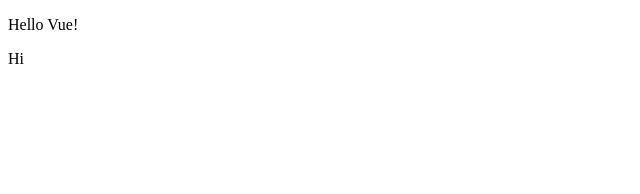
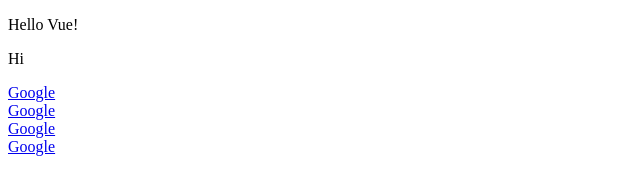
Before and after one commit to harutotanabe09/VueUdemyStudy, a plain HTML site: page index.html in a window 1280 px wide. Shown: the whole page, without its empty margins (0-640 px from the left). Drawn offline with nearby package versions, Linux system fonts and the light colour scheme.

Commit message:
:sparkles: v-bind

```diff
--- a/index.html
+++ b/index.html
@@ -10,12 +10,23 @@
     <div id="app">
         <p v-once>{{ message }}</p>
         <p>{{ sayHi() }}</p>
+        <!-- v-bind さまざまな書き方 -->
+        <a v-bind:href="url">Google</a><br>
+        <a :href="url">Google</a><br>
+        <a :[attribute]="url">Google</a><br>
+        <a v-bind="googleObject">Google</a><br>
     </div>
     <script>
         var app = new Vue({
             el: '#app',
             data: {
-              message: 'Hello Vue!'
+              message: 'Hello Vue!',
+              url: 'https://www.google.com/',
+              attribute: 'href',
+              googleObject:{
+                  href: 'https://www.google.com/',
+                  id: 31
+              }
             },
             methods:{
                 sayHi(){
```
Also changed, not shown: 1 other file.
